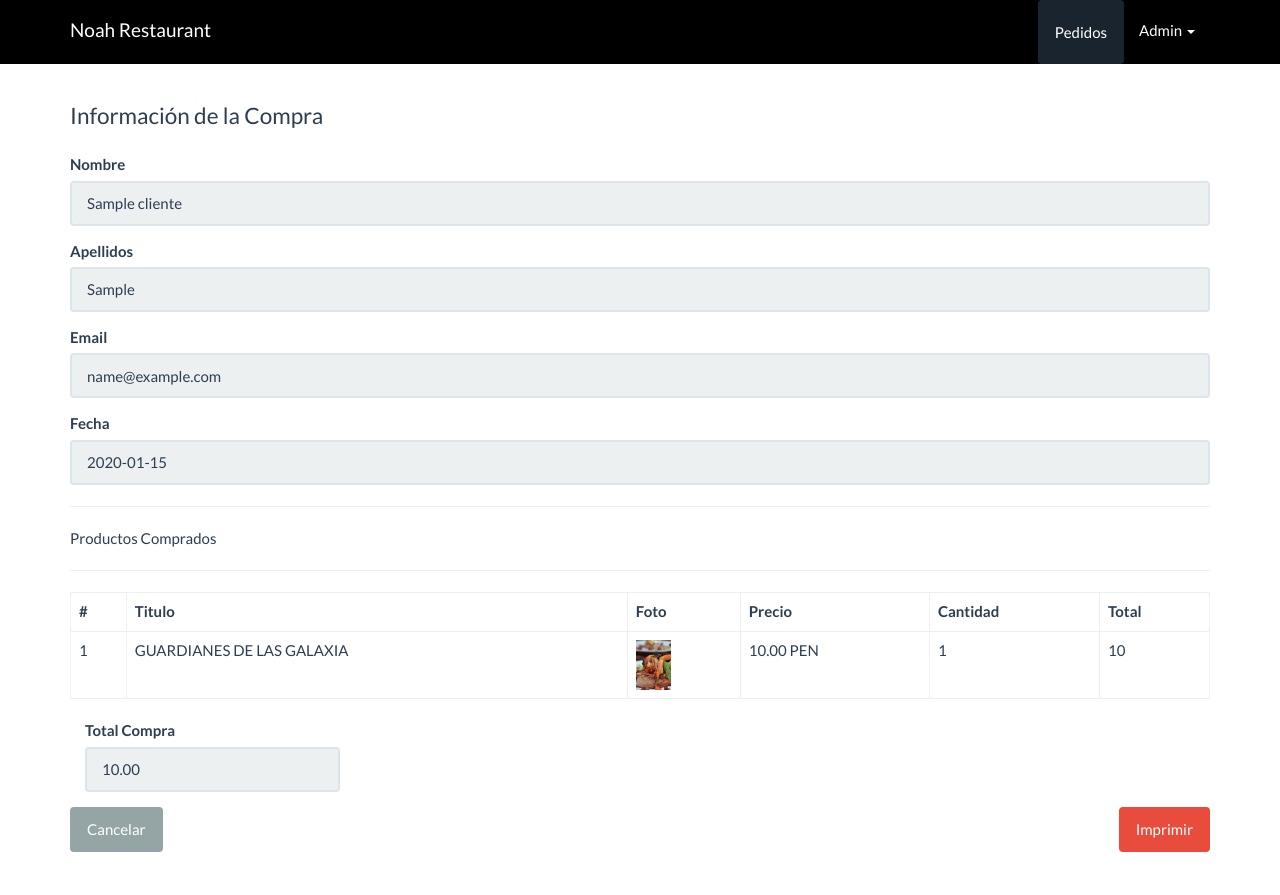
After one commit to Damarys08/noah_restaurant, a PHP site: page /noah/tienda-online/panel/ver.php?id=1 in a window 1280 px wide. The commit adds this page. Run offline with PHP 8.4, Linux system fonts and the light colour scheme; data comes from the database, SQL or seed files in the repository; tables that the repository leaves empty hold one stand-in row (values such as "Sample post").

Commit message:
arregle roles

```diff
--- a/tienda-online/panel/roles.php
+++ b/tienda-online/panel/roles.php
@@ -29,7 +29,7 @@
             <span class="icon-bar"></span>
             <span class="icon-bar"></span>
           </button>
-          <a class="navbar-brand" href="index.php">Noah Restaurant
+          <a class="navbar-brand" href="roles.php">Noah Restaurant
 </a>
         </div>
         <div id="navbar" class="navbar-collapse collapse">
@@ -96,7 +96,7 @@
                       <td><?php print $item['fecha']?></td>
 
                       <td class="text-center">
-                        <a href="roles2.php?id=<?php print $item['id'] ?>" class="btn btn-danger btn-sm"><span class="glyphicon glyphicon-eye-open"></span></a>
+                        <a href="ver.php?id=<?php print $item['id'] ?>" class="btn btn-danger btn-sm"><span class="glyphicon glyphicon-eye-open"></span></a>
 
                       </td>
 
--- /dev/null
+++ b/tienda-online/panel/ver.php
@@ -0,0 +1,198 @@
+
+<!DOCTYPE html>
+<html lang="en">
+  <head>
+    <meta charset="utf-8">
+    <meta http-equiv="X-UA-Compatible" content="IE=edge">
+    <meta name="viewport" content="width=device-width, initial-scale=1">
+    <!-- The above 3 meta tags *must* come first in the head; any other head content must come *after* these tags -->
+    <meta name="description" content="">
+    <meta name="author" content="">
+
+    <title>Noah Restaurant</title>
+
+    <!-- Latest compiled and minified CSS -->
+    <link rel="stylesheet" href="../cinecss2/css/bootstrap.min.css">
+    <link rel="stylesheet" href="../cinecss2/css/estilos.css">
+  </head>
+
+  <body>
+
+    <!-- Fixed navbar -->
+    <nav class="navbar navbar-default navbar-fixed-top">
+      <div class="container">
+        <div class="navbar-header">
+          <button type="button" class="navbar-toggle collapsed" data-toggle="collapse" data-target="#navbar" aria-expanded="false" aria-controls="navbar">
+            <span class="sr-only">Palanca de Navegación</span>
+            <span class="icon-bar"></span>
+            <span class="icon-bar"></span>
+            <span class="icon-bar"></span>
+          </button>
+          <a class="navbar-brand" href="roles.php">Noah Restaurant
+</a>
+        </div>
+        <div id="navbar" class="navbar-collapse collapse">
+          <ul class="nav navbar-nav pull-right">
+            <li class="active">
+              <a href="roles.php" class="btn">Pedidos</a>
+            </li>
+            <li class="dropdown">
+                <a href="#" class="dropdown-toggle" data-toggle="dropdown" role="button" aria-haspopup="true" aria-expanded="false">Admin <span class="caret"></span></a>
+                <ul class="dropdown-menu">
+                    <li><a href="http://localhost/noah/noah_restaurant/tienda-online/panel/">Salir</a></li>
+                </ul>
+            </li>
+          </ul>
+
+
+
+
+        </div><!--/.nav-collapse -->
+      </div>
+    </nav>
+
+    <div class="container" id="main">
+    <div class="row">
+          <div class="col-md-12">
+            <fieldset>
+                <?php
+                    require '../vendor/autoload.php';
+                    $id = $_GET['id'];
+                    $pedido = new Kawschool\Pedido;
+
+                    $info_pedido = $pedido->mostrarPorId($id);
+
+                    $info_detalle_pedido = $pedido->mostrarDetallePorIdPedido($id);
+
+                ?>
+
+
+                <legend>Información de la Compra</legend>
+                <div class="form-group">
+                    <label>Nombre</label>
+                    <input value="<?php print $info_pedido['nombre'] ?>" type="text" class="form-control" readonly>
+                </div>
+                <div class="form-group">
+                    <label>Apellidos</label>
+                    <input value="<?php print $info_pedido['apellidos'] ?>" type="text" class="form-control" readonly>
+                </div>
+                <div class="form-group">
+                    <label>Email</label>
+                    <input value="<?php print $info_pedido['email'] ?>" type="text" class="form-control" readonly>
+                </div>
+                <div class="form-group">
+                    <label>Fecha</label>
+                    <input value="<?php print $info_pedido['fecha'] ?>" type="text" class="form-control" readonly>
+                </div>
+
+
+
+                <hr>
+                    Productos Comprados
+                <hr>
+                <table class="table table-bordered">
+                  <thead>
+                    <tr>
+                      <th>#</th>
+                      <th>Titulo</th>
+                      <th>Foto</th>
+                      <th>Precio</th>
+                      <th>Cantidad</th>
+                      <th>
+                          Total
+                      </th>
+                    </tr>
+                  </thead>
+                  <tbody>
+                    <?php
+
+
+                      $cantidad = count($info_detalle_pedido);
+                      if($cantidad > 0){
+                        $c=0;
+                      for($x =0; $x < $cantidad; $x++){
+                        $c++;
+                        $item = $info_detalle_pedido[$x];
+                        $total = $item['precio'] * $item['cantidad'];
+                    ?>
+
+
+                    <tr>
+                      <td><?php print $c?></td>
+                      <td><?php print $item['titulo']?></td>
+                      <td>
+                      <?php
+                          $foto = '../upload/'.$item['foto'];
+                          if(file_exists($foto)){
+                        ?>
+                          <img src="<?php print $foto; ?>" width="35">
+                      <?php }else{?>
+                          SIN FOTO
+                      <?php }?>
+                      </td>
+                      <td><?php print $item['precio']?> PEN</td>
+                      <td><?php print $item['cantidad']?></td>
+                    <td>
+                    <?php print $total?>
+                    </td>
+                    </tr>
+
+                    <?php
+                      }
+                    }else{
+
+                    ?>
+                    <tr>
+                      <td colspan="6">NO HAY REGISTROS</td>
+                    </tr>
+
+                    <?php }?>
+
+
+                  </tbody>
+
+                </table>
+                <div class="col-md-3">
+                    <div class="form-group">
+                        <label>Total Compra</label>
+                        <input value="<?php print $info_pedido['total'] ?>" type="text" class="form-control" readonly>
+                    </div>
+                </div>
+
+            </fieldset>
+            <div class="pull-left">
+                <a href="roles.php" class="btn btn-default hidden-print">Cancelar</a>
+            </div>
+
+            <div class="pull-right">
+                <a href="javascript:;" id="btnImprimir" class="btn btn-danger hidden-print">Imprimir</a>
+            </div>
+
+
+
+          </div>
+        </div>
+
+        <br>
+            <br>
+    </div> <!-- /container -->
+
+
+    <!-- Bootstrap core JavaScript
+    ================================================== -->
+    <!-- Placed at the end of the document so the pages load faster -->
+    <script src="../cinecss2/js/jquery.min.js"></script>
+    <script src="../cinecss2/js/bootstrap.min.js"></script>
+    <script>
+        $('#btnImprimir').on('click',function(){
+
+            window.print();
+
+            return false;
+
+        })
+
+    </script>
+
+  </body>
+</html>
```
